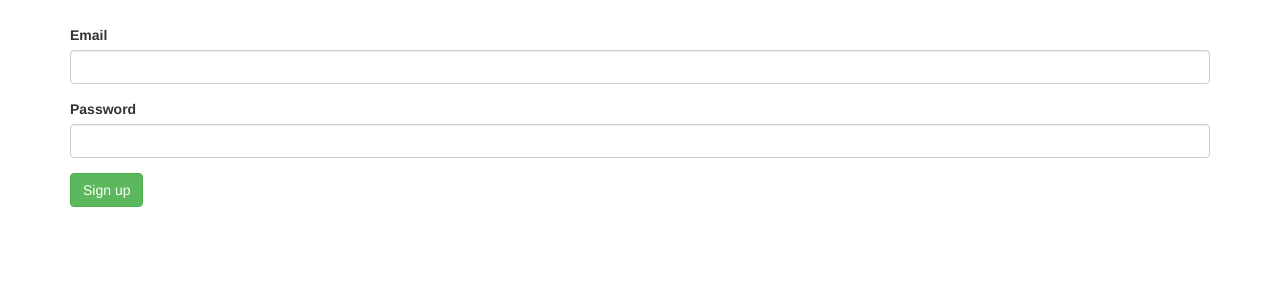
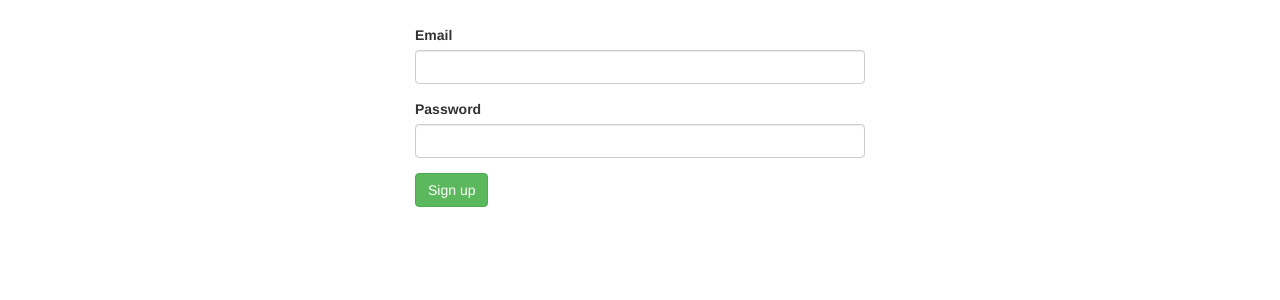
Before and after one commit to olgarithms/web-blog-with-python-flask-mongodb, a Flask app: page /register in a window 1280 px wide. Shown: the top 300 px of the page. Run offline with Flask 2, Linux system fonts and the light colour scheme; some libraries are stand-ins or nearby versions.

Commit message:
Corrected class name in the css file

```diff
--- a/src/static/css/main.css
+++ b/src/static/css/main.css
@@ -2,6 +2,6 @@
     margin-top: 25px;
 }
 
-.login-page-form {
+.page-form {
     max-width: 480px;
 }
```
